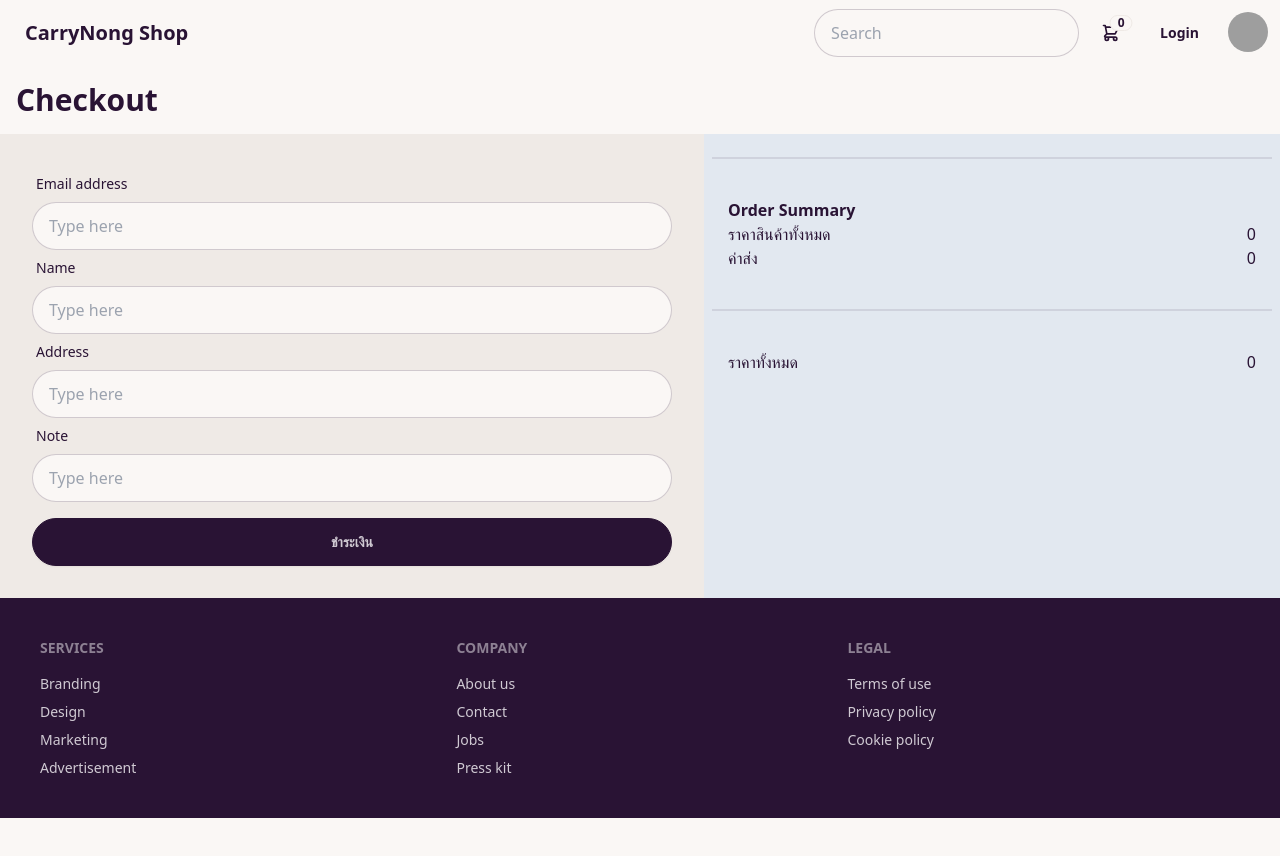
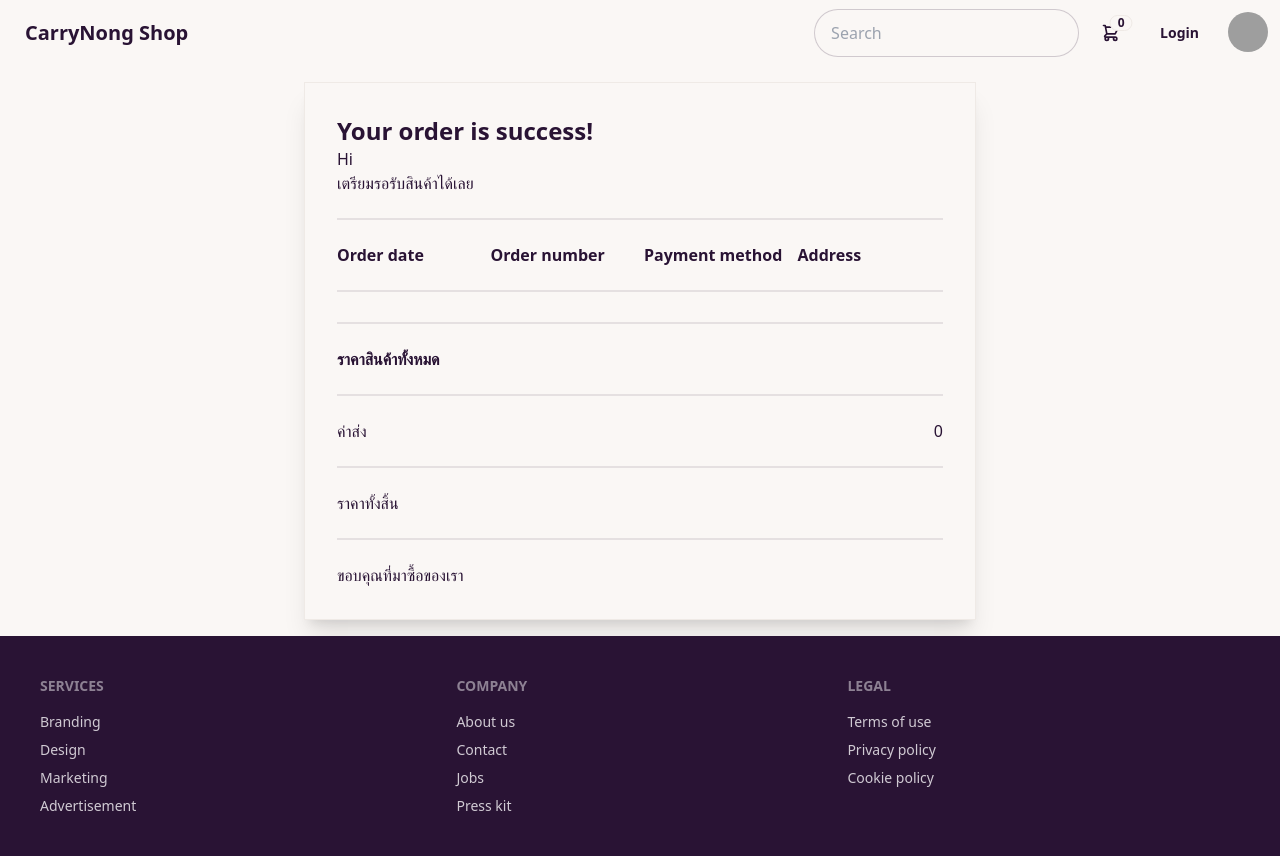
Before and after one commit to carrynong2/vuejs-eccommerce, a Vue app: page /success in a window 1280 px wide. Before the commit the page ends 818 px from the top, so only its background shows below. Built offline with nearby package versions, Linux system fonts and the light colour scheme; grey boxes are pictures that could not be loaded.

Commit message:
finish successview

```diff
--- a/src/layouts/UserLayout.vue
+++ b/src/layouts/UserLayout.vue
@@ -24,6 +24,9 @@ const login = () => {
 const logout = () => {
   isLoggedIn.value = false;
   localStorage.removeItem("isLoggedIn");
+  localStorage.removeItem("cart-data");
+  localStorage.removeItem("order-data");
+  window.location.reload(); // refresh เว็ป
 };
 
 const handlerSearch = (event) => {
--- a/src/router/index.js
+++ b/src/router/index.js
@@ -4,7 +4,7 @@ import SearchView from '@/views/user/SearchView.vue'
 import ProfileView from '@/views/user/ProfileView.vue'
 import CartView from '@/views/user/CartView.vue'
 import CheckoutView from '@/views/user/CheckoutView.vue'
-import SuccessView from '@/views/user/CheckoutView.vue'
+import SuccessView from '@/views/user/SuccessView.vue'
 
 
 const router = createRouter({
--- a/src/stores/user/cart.js
+++ b/src/stores/user/cart.js
@@ -2,7 +2,8 @@ import { defineStore } from 'pinia'
 
 export const useCartStore = defineStore("cart", {
   state: () => ({
-    items: []
+    items: [],
+    checkout: {}
   }),
   getters: {
     summaryQuantity(state) {
@@ -41,6 +42,23 @@ export const useCartStore = defineStore("cart", {
     removeItemInCart(index) {
       this.items.splice(index, 1)
       localStorage.setItem("cart-data", JSON.stringify(this.items))
+    },
+    placeorder(userData) {
+      const orderData = {
+        ...userData,
+        totalPrice: this.summaryPrice,
+        paymentMethod: "Credit Card",
+        createdDate: (new Date()).toLocaleString(),
+        orderNumber: `AA${Math.floor(Math.random() * 90000) + 10000}`,
+        products: this.items
+      }
+      localStorage.setItem("order-data", JSON.stringify(orderData))
+    },
+    loadCheckout() {
+      const orderData = localStorage.getItem("order-data")
+      if (orderData) {
+        this.checkout = JSON.parse(orderData)
+      }
     }
-  }
+  },
 })
--- a/src/views/user/CheckoutView.vue
+++ b/src/views/user/CheckoutView.vue
@@ -1,9 +1,11 @@
 <script setup>
 import UserLayout from "@/layouts/UserLayout.vue";
 import { reactive } from "vue";
-import { RouterLink } from "vue-router";
+import { RouterLink, useRouter } from "vue-router";
 
 import { useCartStore } from "@/stores/user/cart.js";
+
+const router = useRouter();
 
 const cartStore = useCartStore();
 const formData = [
@@ -33,7 +35,8 @@ const userFormData = reactive({
 });
 
 const payment = () => {
-  console.log(userFormData);
+  cartStore.placeorder(userFormData);
+  router.push({ name: "success" });
 };
 </script>
 
@@ -53,7 +56,7 @@ const payment = () => {
             class="input input-bordered w-full"
           />
         </div>
-        <button @click="payment" class="btn btn-neutral w-full mt-4">
+        <button @click="payment()" class="btn btn-neutral w-full mt-4">
           ชำระเงิน
         </button>
       </section>
--- a/src/views/user/SuccessView.vue
+++ b/src/views/user/SuccessView.vue
@@ -1,7 +1,77 @@
 <script setup>
+import { ref, onMounted } from "vue";
 import UserLayout from "@/layouts/UserLayout.vue";
+import { useCartStore } from "@/stores/user/cart.js";
+
+const cartStore = useCartStore();
+const orderData = ref({});
+
+onMounted(() => {
+  cartStore.loadCheckout();
+  if (cartStore.checkout.orderNumber) {
+    orderData.value = cartStore.checkout;
+  }
+});
 </script>
 
 <template>
-  <UserLayout> SuccessView Page </UserLayout>
+  <UserLayout>
+    <div class="max-w-2xl mx-auto border border-base-200 shadow-xl p-8 my-4">
+      <div>
+        <div class="text-2xl font-bold">Your order is success!</div>
+        <div>Hi {{ orderData.name }}</div>
+        <div>เตรียมรอรับสินค้าได้เลย</div>
+      </div>
+      <div class="divider"></div>
+      <div class="grid grid-cols-4 gap-2">
+        <div>
+          <div class="font-bold">Order date</div>
+          <div class="text-lg">{{ orderData.createdDate }}</div>
+        </div>
+        <div>
+          <div class="font-bold">Order number</div>
+          <div class="text-lg">{{ orderData.orderNumber }}</div>
+        </div>
+        <div>
+          <div class="font-bold">Payment method</div>
+          <div class="text-lg">{{ orderData.paymentMethod }}</div>
+        </div>
+        <div>
+          <div class="font-bold">Address</div>
+          <div class="text-lg">{{ orderData.address }}</div>
+        </div>
+      </div>
+      <div class="divider"></div>
+      <div
+        v-for="product in orderData.products"
+        class="grid grid-cols-4 gap-2 mb-4 items-center"
+      >
+        <div>
+          <img class="w-full" :src="product.imageUrl" alt="" />
+        </div>
+        <div>
+          <b>{{ product.name }}</b>
+        </div>
+        <div>จำนวน: {{ product.quantity }}</div>
+        <div>ราคารวม {{ product.price * product.quantity }}</div>
+      </div>
+      <div class="divider"></div>
+      <div class="flex justify-between">
+        <div class="font-bold">ราคาสินค้าทั้งหมด</div>
+        <div>{{ orderData.totalPrice }}</div>
+      </div>
+      <div class="divider"></div>
+      <div class="flex justify-between mt-4">
+        <div>ค่าส่ง</div>
+        <div>0</div>
+      </div>
+      <div class="divider"></div>
+      <div class="flex justify-between mt-4">
+        <div>ราคาทั้งสิ้น</div>
+        <div>{{ orderData.totalPrice }}</div>
+      </div>
+      <div class="divider"></div>
+      <div>ขอบคุณที่มาซื้อของเรา</div>
+    </div>
+  </UserLayout>
 </template>
```
